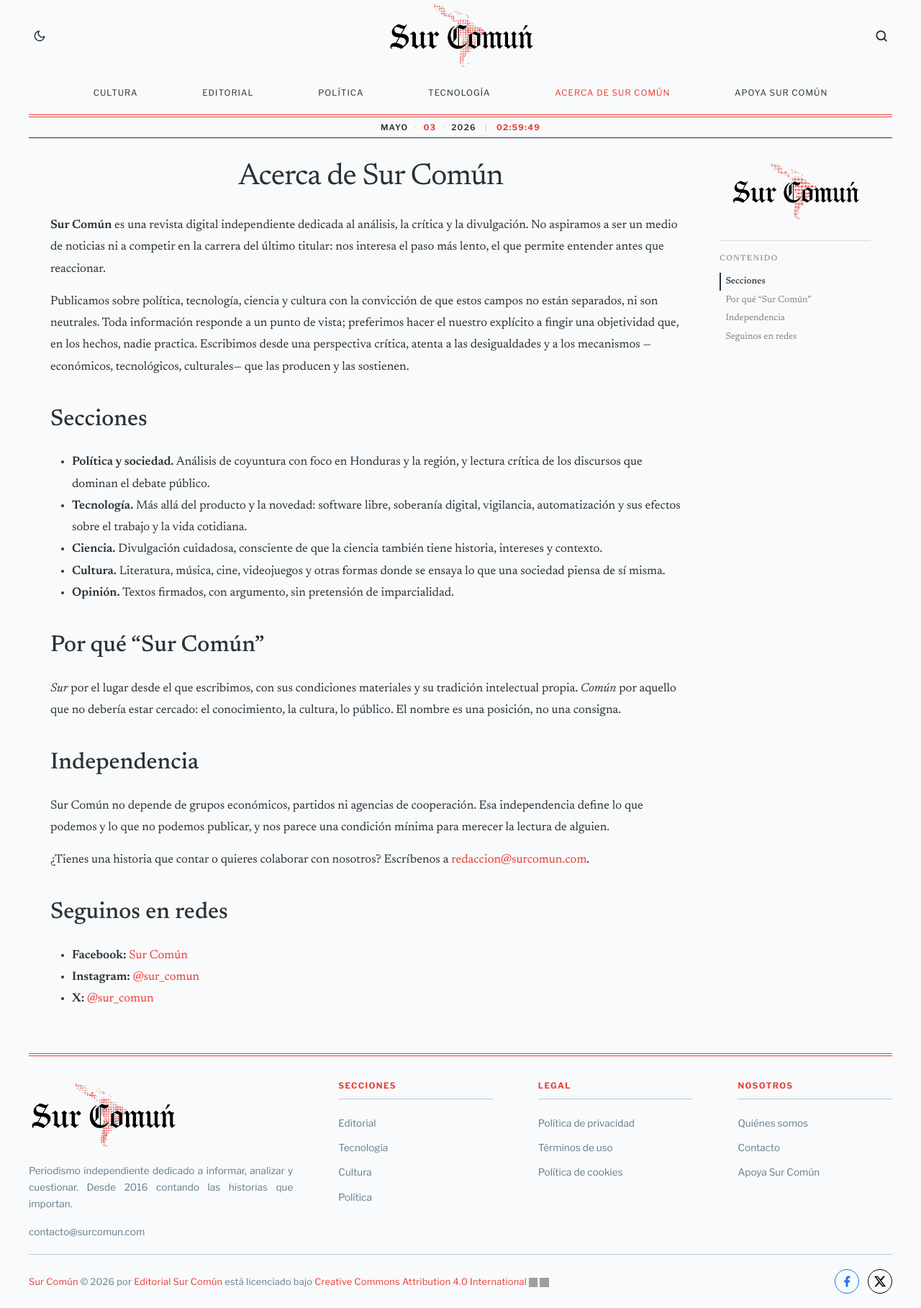
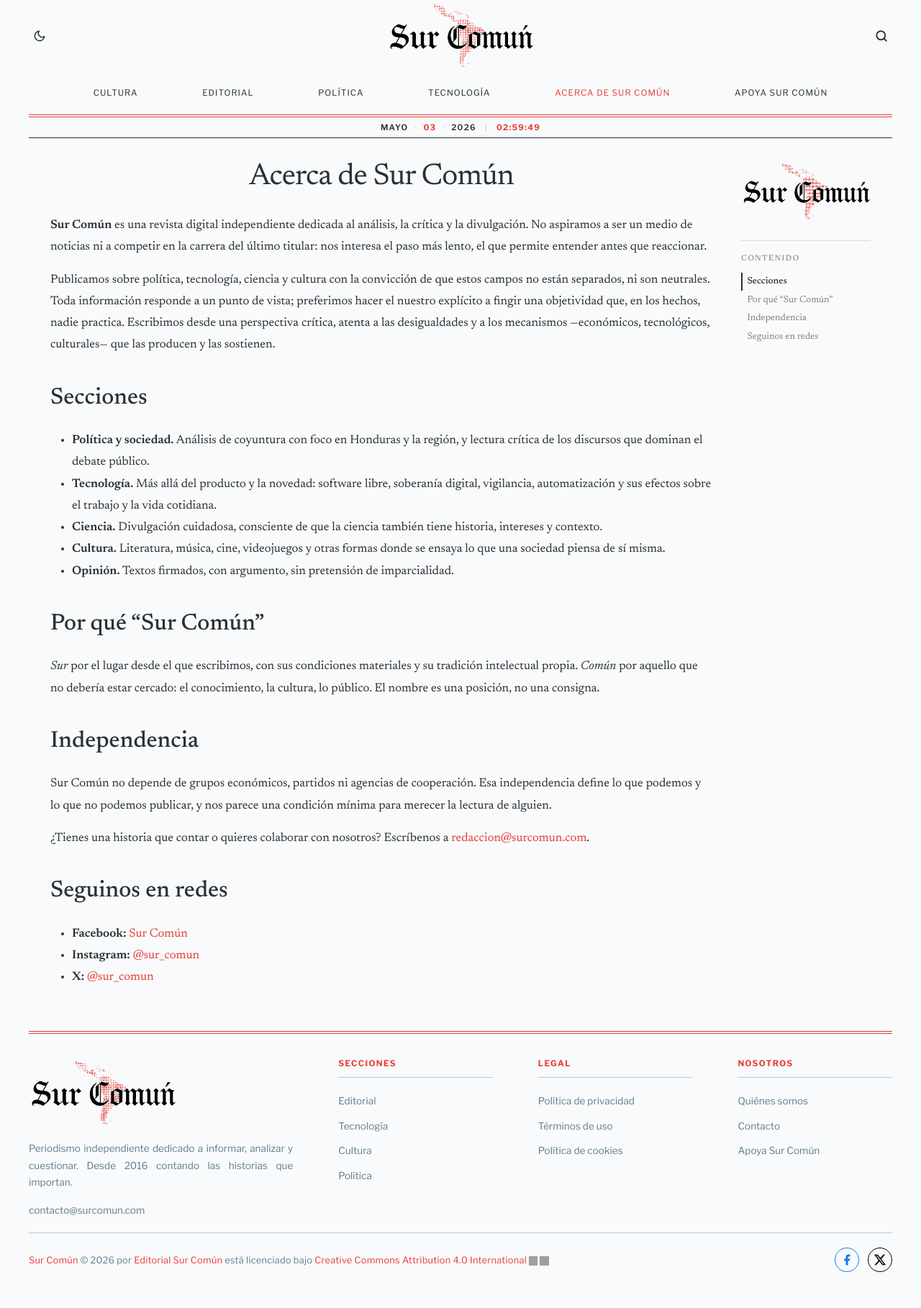
Before and after one commit to camilo78/surcomun.github.io, a Jekyll site: the page built from about.md, in a window 1280 px wide. Shown: the whole page at 72% size. Built offline with Jekyll 4.4.1, drawn with Linux system fonts in a browser that asks for light colours; some web fonts are replaced; after the commit the page ends 1788 px from its top, so only the background shows below that; grey boxes are pictures that could not be loaded.

Commit message:
Ajustar el ancho de la barra lateral de la tabla de contenido y eliminar el margen superior para mejorar la presentación.

```diff
--- a/_layouts/page-with-toc.html
+++ b/_layouts/page-with-toc.html
@@ -15,10 +15,8 @@
 }
 
 .toc-sidebar {
-  width: 210px;
   flex-shrink: 0;
   position: sticky;
-  top: 1.5rem;
 }
 
 .toc-sidebar-logo {
```
